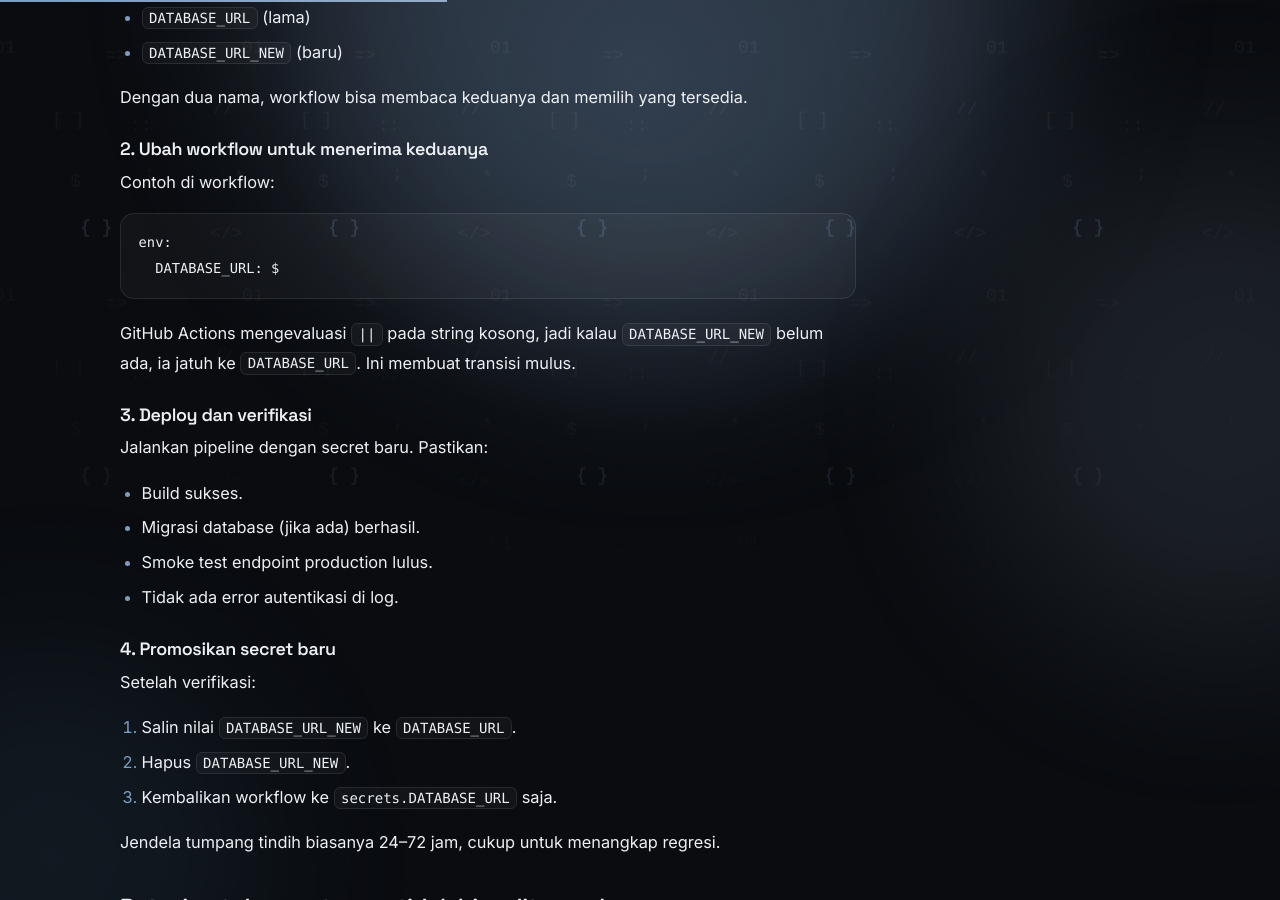
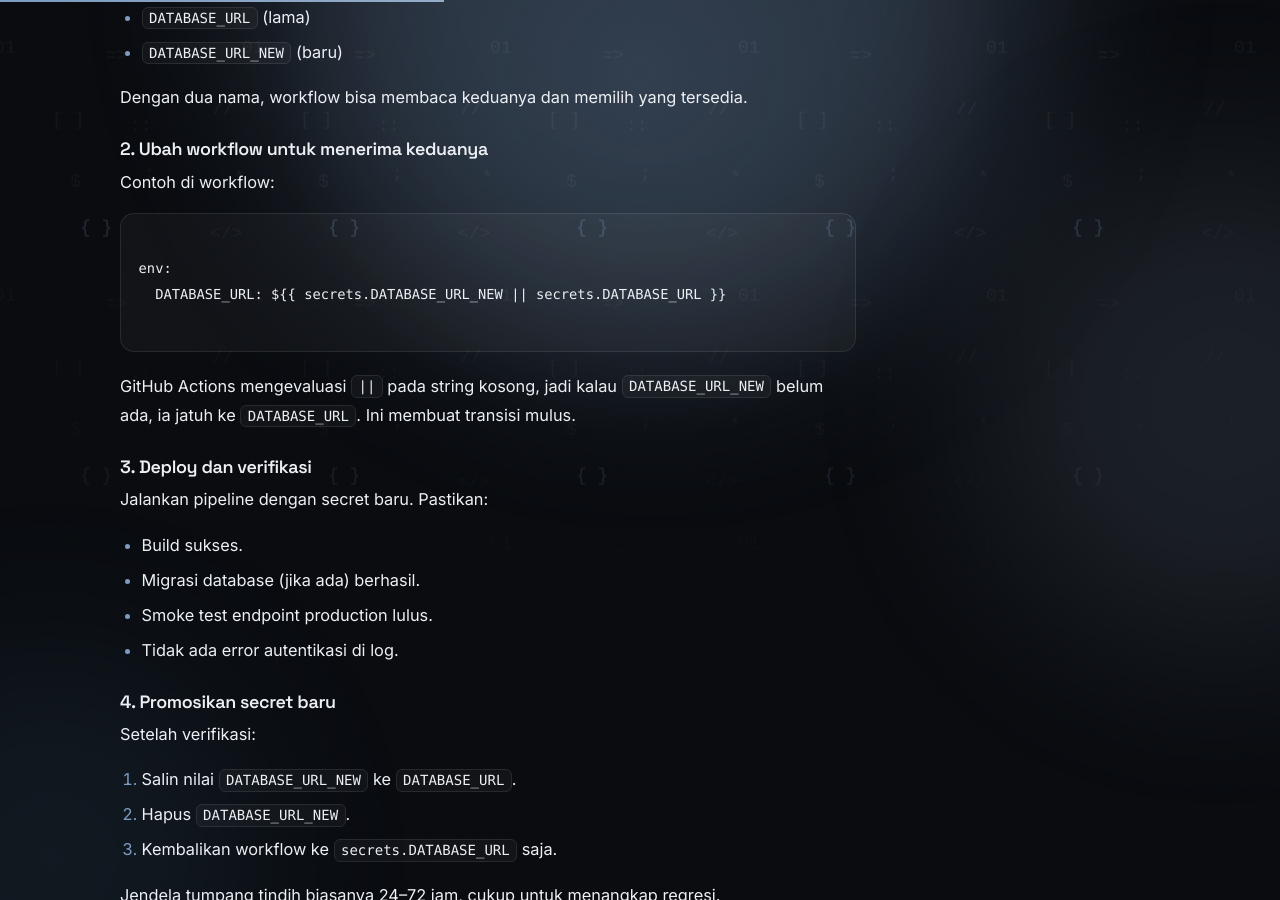
Before and after one commit to zidan-herlangga/blog, a Jekyll site: the page built from _posts/2026-11-18-rotasi-secret-github-actions.md, in a window 1280 px wide and 900 px high, scrolled down 2187 px. Built offline with Jekyll 4.4.1, drawn with Linux system fonts in a browser that asks for light colours; comment, search, counter and statistics services are not loaded.

Commit message:
Fix Liquid raw di artikel + favicon multi-size untuk /blog

````diff
--- a/_layouts/default.html
+++ b/_layouts/default.html
@@ -17,9 +17,11 @@
     })();
   </script>
   {% if page.noindex %}<meta name="robots" content="noindex, follow">{% endif %}
-  <link rel="icon" href="{{ '/assets/favicon.svg' | relative_url }}" type="image/svg+xml">
-  <link rel="icon" href="{{ '/assets/favicon.png' | relative_url }}" type="image/png" sizes="64x64">
-  <link rel="apple-touch-icon" href="{{ '/assets/apple-touch-icon.png' | relative_url }}">
+  <link rel="icon" href="{{ '/assets/favicon.ico' | relative_url }}" sizes="any">
+  <link rel="icon" href="{{ '/assets/favicon-16x16.png' | relative_url }}" type="image/png" sizes="16x16">
+  <link rel="icon" href="{{ '/assets/favicon-32x32.png' | relative_url }}" type="image/png" sizes="32x32">
+  <link rel="icon" href="{{ '/assets/favicon-48x48.png' | relative_url }}" type="image/png" sizes="48x48">
+  <link rel="apple-touch-icon" href="{{ '/assets/apple-touch-icon.png' | relative_url }}" sizes="180x180">
   <link rel="preload" href="{{ '/assets/fonts/inter-latin-wght-normal.woff2' | relative_url }}" as="font" type="font/woff2" crossorigin>
   <link rel="preload" href="{{ '/assets/fonts/space-grotesk-latin-wght-normal.woff2' | relative_url }}" as="font" type="font/woff2" crossorigin>
   {%- if page.cover %}
--- a/_posts/2026-11-18-rotasi-secret-github-actions.md
+++ b/_posts/2026-11-18-rotasi-secret-github-actions.md
@@ -54,8 +54,10 @@ Dengan dua nama, workflow bisa membaca keduanya dan memilih yang tersedia.
 Contoh di workflow:
 
 ```yaml
+{% raw %}
 env:
   DATABASE_URL: ${{ secrets.DATABASE_URL_NEW || secrets.DATABASE_URL }}
+{% endraw %}
 ```
 
 GitHub Actions mengevaluasi `||` pada string kosong, jadi kalau `DATABASE_URL_NEW` belum ada, ia jatuh ke `DATABASE_URL`. Ini membuat transisi mulus.
````
Also changed, not shown: assets/apple-touch-icon.png, assets/favicon-16x16.png (added), assets/favicon-32x32.png (added), assets/favicon-48x48.png (added), assets/favicon-512.png (added), assets/favicon.ico (added), assets/favicon.png, assets/images/zidan.webp.
